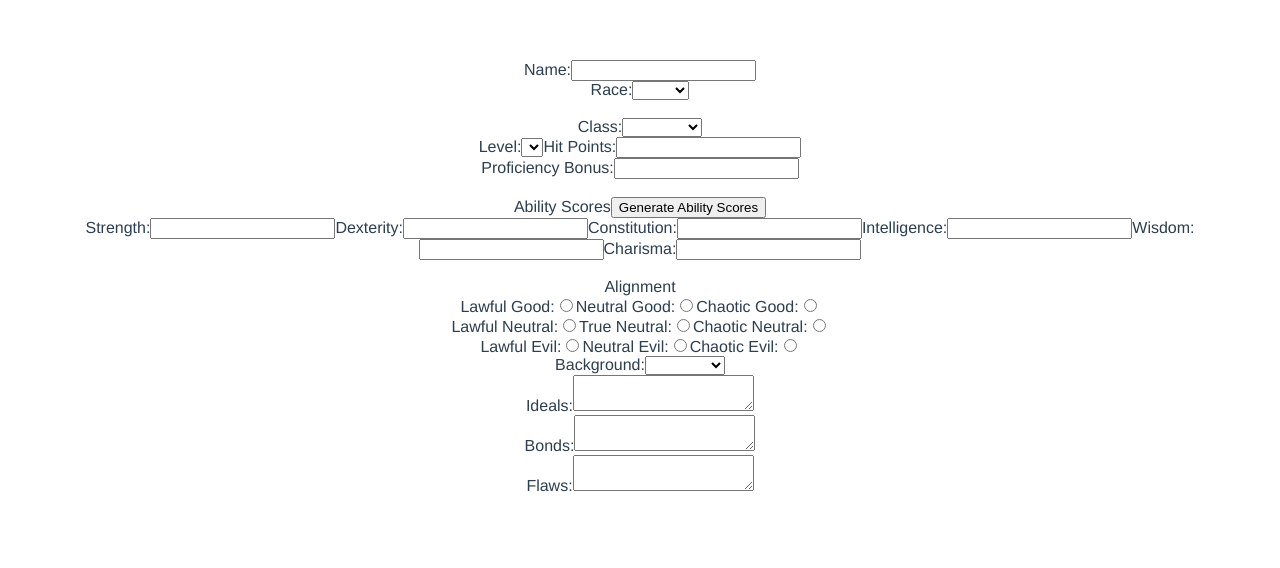
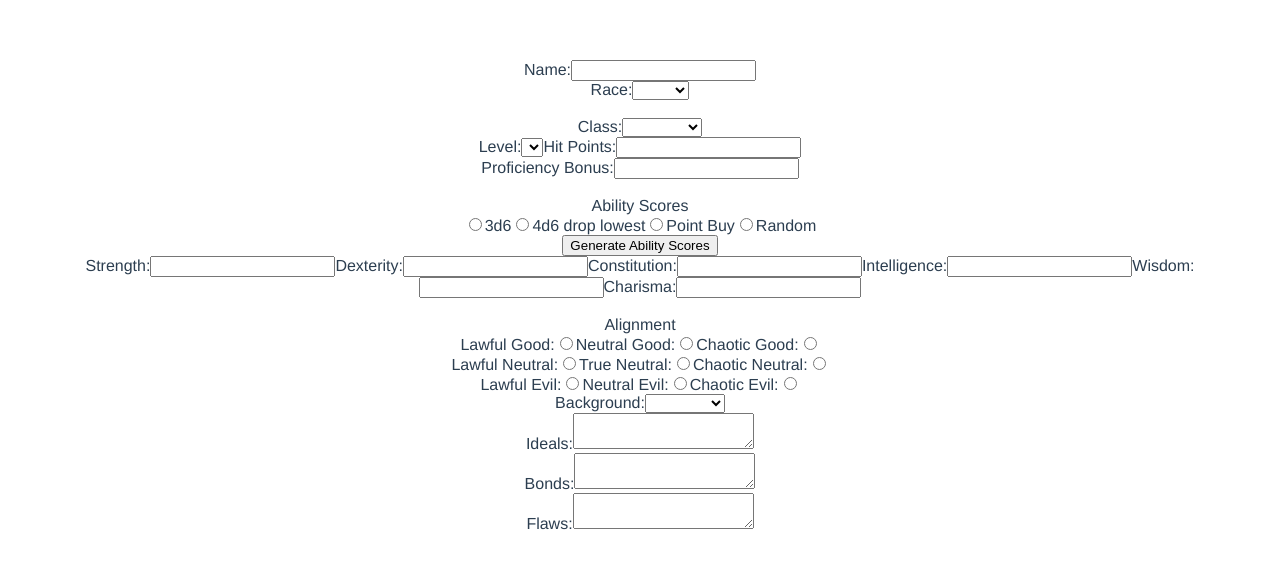
Before and after one commit to SurSouthside/Py_5E_Character_Creator, a Vue app in the folder charcreate-client/: page / in a window 1280 px wide. Shown: the top 568 px of the page. Built offline with nearby package versions, Linux system fonts and the light colour scheme.

Commit message:
Add ability score generation options

```diff
--- a/charcreate-client/src/components/AbilityScores.vue
+++ b/charcreate-client/src/components/AbilityScores.vue
@@ -1,5 +1,16 @@
 <template>
-   <span>Ability Scores</span><button @click="generateAbilityScores(); generateAbilityScore()">Generate Ability Scores</button>
+   <span>Ability Scores</span>
+    <br/>
+    <input type="radio" id="abilitygen_3d6" value="3d6" v-model="abilitygentype">
+    <label for="abilitygen_3d6">3d6</label>
+    <input type="radio" id="abilitygen_4d6" value="4d6" v-model="abilitygentype">
+    <label for="abilitygen_4d6">4d6 drop lowest</label>
+    <input type="radio" id="abilitygen_point_buy" value="point_buy" v-model="abilitygentype">
+    <label for="abilitygen_point_buy">Point Buy</label>
+    <input type="radio" id="abilitygen_random" value="random" v-model="abilitygentype">
+    <label for="abilitygen_random">Random</label>
+    <br/>
+    <button @click="generateAbilityScores(); generateAbilityScore()">Generate Ability Scores</button>
     <br/>
     <label for="charcreate_str">Strength:</label>
     <input type="text" id="charcreate_str"/>
```
